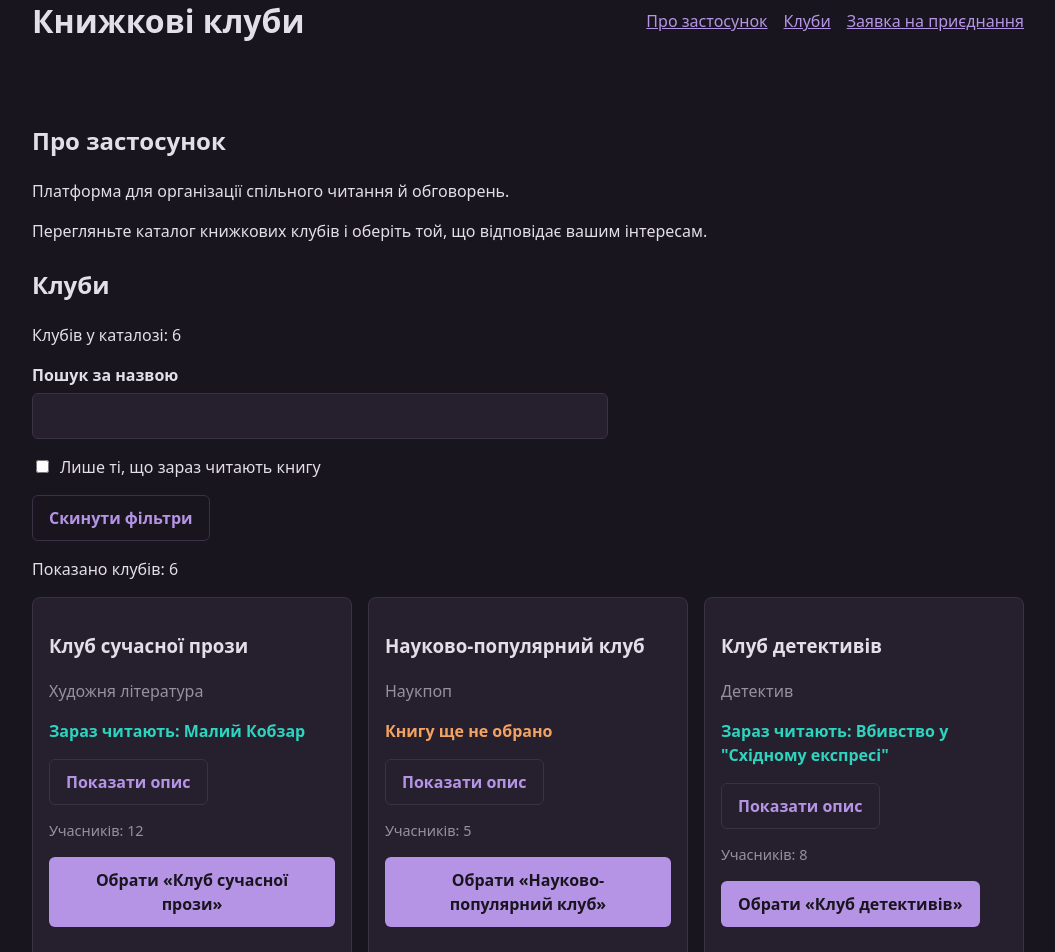
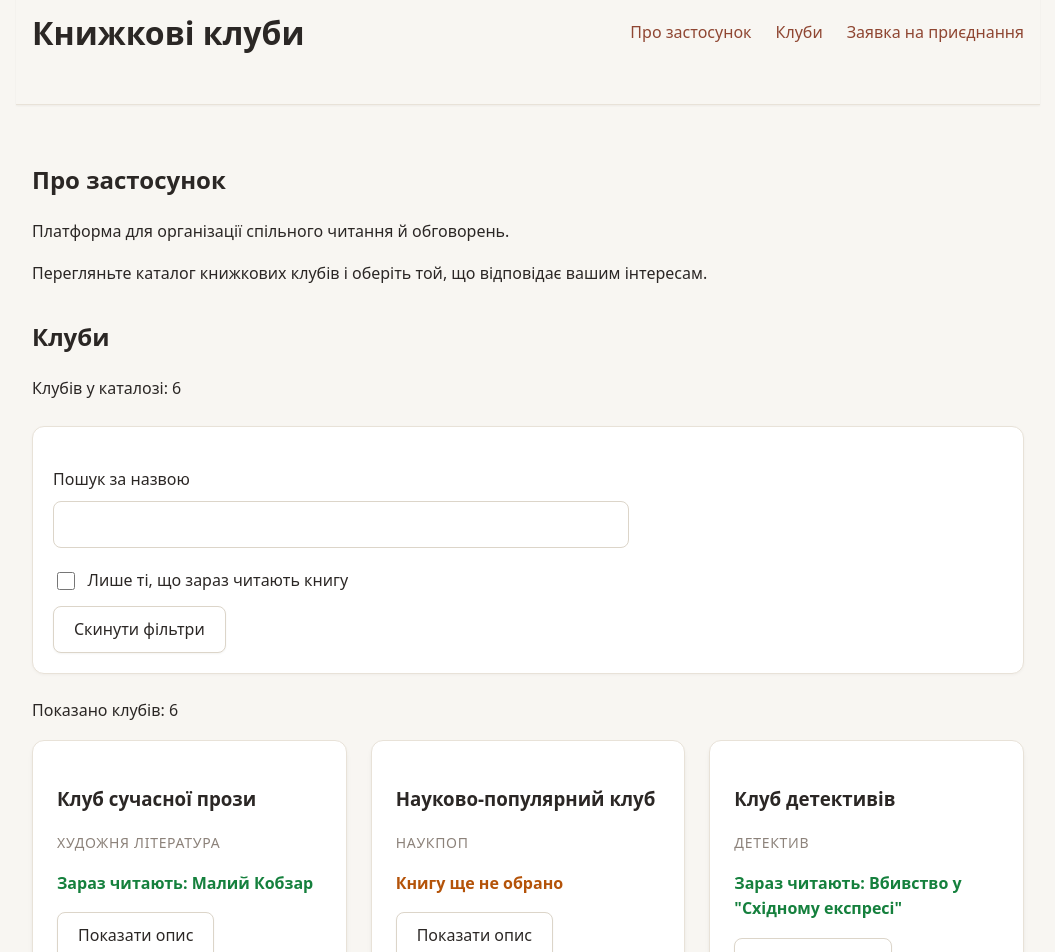
Before and after one commit to ddayeena/book-club-app, a React (Vite) app: page / in a window 1280 px wide. Shown: the part 80-1032 px from the top of the page, without its empty margins (112-1167 px from the left). Built offline with nearby package versions, Linux system fonts and the light colour scheme.

Commit message:
update css

```diff
--- a/src/index.css
+++ b/src/index.css
@@ -1,8 +1,8 @@
 :root {
-  font-family: system-ui, sans-serif;
-  color: #e3dfe8;
-  background: #19151e;
-  line-height: 1.5;
+  font-family: system-ui, -apple-system, sans-serif;
+  color: #2b2725;
+  background: #f8f6f2;
+  line-height: 1.6;
 }
 
 * { box-sizing: border-box; }
@@ -11,7 +11,13 @@ body { margin: 0; }
 main, .site-header, footer {
   max-width: 64rem;
   margin-inline: auto;
-  padding: 1rem;
+  padding: 1.5rem 1rem;
+}
+
+.site-header {
+  border-bottom: 1px solid #e8e2d8;
+  background: #f8f6f2;
+  box-shadow: 0 1px 2px 0 rgba(45, 35, 25, 0.05);
 }
 
 .site-header, nav {
@@ -22,42 +28,81 @@ main, .site-header, footer {
   justify-content: space-between;
 }
 
-a { color: #b594e6; }
-a:focus-visible { outline: 3px solid #b594e6; outline-offset: 4px; }
-section { margin-block: 1.5rem; }
+a {
+  color: #8f4632;
+  text-decoration: none;
+  transition: color 0.2s ease;
+}
 
-/* Картки клубів */
+a:hover {
+  color: #763725;
+}
+
+a:focus-visible {
+  outline: none;
+  box-shadow: 0 0 0 3px rgba(143, 70, 50, 0.25);
+  border-radius: 4px;
+}
+
+section { margin-block: 2rem; }
+
 .club-grid {
   list-style: none;
   padding: 0;
   display: grid;
   grid-template-columns: repeat(auto-fit, minmax(min(100%, 16rem), 1fr));
-  gap: 1rem;
+  gap: 1.5rem;
 }
 
 .club-card {
   height: 100%;
-  padding: 1rem;
-  border: 1px solid #3a3145;
-  border-radius: 0.5rem;
-  background: #26202e;
+  padding: 1.5rem;
+  border: 1px solid #e8e2d8;
+  border-radius: 12px;
+  background: #ffffff;
+  box-shadow: 0 4px 6px -1px rgba(45, 35, 25, 0.05), 0 2px 4px -1px rgba(45, 35, 25, 0.03);
+  transition: transform 0.2s ease, box-shadow 0.2s ease, border-color 0.2s ease;
 }
 
-.genre { color: #998f9e; }
-.status { font-weight: 600; color: #f4a261; }
-.status.active { color: #2dd4bf; }
-.members { font-size: 0.9rem; color: #998f9e; }
+.club-card:hover {
+  transform: translateY(-4px);
+  box-shadow: 0 10px 15px -3px rgba(45, 35, 25, 0.08), 0 4px 6px -2px rgba(45, 35, 25, 0.04);
+  border-color: #d6ccbe;
+}
+
+.genre {
+  color: #8c827a;
+  font-weight: 500;
+  font-size: 0.875rem;
+  text-transform: uppercase;
+  letter-spacing: 0.05em;
+}
+
+.status {
+  font-weight: 600;
+  color: #b45309;
+}
+
+.status.active {
+  color: #15803d;
+}
+
+.members {
+  font-size: 0.9rem;
+  color: #8c827a;
+}
 
 /* Навігація */
 .site-header nav { display: block; }
 .nav-list {
   display: flex;
   flex-wrap: wrap;
-  gap: 1rem;
+  gap: 1.5rem;
   list-style: none;
   margin: 0;
   padding: 0;
 }
+
 .skip-link {
   display: inline-block;
   margin: 0.5rem 1rem;
@@ -66,85 +111,132 @@ section { margin-block: 1.5rem; }
 /* Форми та поля вводу */
 .form-field {
   display: grid;
-  gap: 0.375rem;
-  margin-block: 1rem;
+  gap: 0.5rem;
+  margin-block: 1.25rem;
   max-width: 36rem;
 }
 
-.form-field label { font-weight: 600; }
+.form-field label {
+  font-weight: 500;
+  color: #2b2725;
+}
 
 .form-field input, .form-field textarea {
   width: 100%;
-  padding: 0.625rem;
-  border-radius: 0.375rem;
-  border: 1px solid #3a3145;
-  background: #26202e;
-  color: #e3dfe8;
+  padding: 0.625rem 0.875rem;
+  border-radius: 8px;
+  border: 1px solid #dcd5c9;
+  background: #ffffff;
+  color: #2b2725;
   font: inherit;
+  transition: all 0.2s ease;
+}
+
+.form-field input:focus, .form-field textarea:focus {
+  outline: none;
+  border-color: #8f4632;
+  box-shadow: 0 0 0 3px rgba(143, 70, 50, 0.2);
 }
 
 .form-field textarea { resize: vertical; }
 
 .form-field input[readOnly] {
-  background: #19151e;
-  color: #998f9e;
+  background: #f0ece5;
+  color: #8c827a;
   cursor: not-allowed;
 }
 
 .field-hint {
   margin: 0;
-  color: #998f9e;
-  font-size: 0.9rem;
+  color: #8c827a;
+  font-size: 0.875rem;
 }
 
 /* Кнопки */
 .form-actions {
   display: flex;
   flex-wrap: wrap;
-  gap: 0.75rem;
+  gap: 1rem;
+  margin-top: 1.5rem;
 }
 
 .app-button {
-  padding: 0.625rem 1rem;
-  border-radius: 0.375rem;
+  padding: 0.625rem 1.25rem;
+  border-radius: 8px;
   border: 1px solid transparent;
   font: inherit;
-  font-weight: 600;
+  font-weight: 500;
   cursor: pointer;
-  transition: opacity 0.2s;
+  transition: all 0.2s ease;
 }
 
 .app-button-primary {
-  background: #b594e6;
-  color: #19151e;
+  background: #8f4632;
+  color: #ffffff;
+  box-shadow: 0 1px 2px rgba(45, 35, 25, 0.1);
+}
+
+.app-button-primary:hover:not(:disabled) {
+  background: #763725;
+  transform: translateY(-1px);
 }
 
 .app-button-secondary {
-  background: transparent;
-  color: #b594e6;
-  border-color: #3a3145;
+  background: #ffffff;
+  color: #2b2725;
+  border-color: #dcd5c9;
+  box-shadow: 0 1px 2px rgba(45, 35, 25, 0.05);
+}
+
+.app-button-secondary:hover:not(:disabled) {
+  background: #f0ece5;
 }
 
 .app-button:disabled {
-  opacity: 0.5;
+  opacity: 0.6;
   cursor: not-allowed;
+  transform: none;
 }
 
-button:focus-visible, input:focus-visible, textarea:focus-visible {
-  outline: 3px solid currentColor;
-  outline-offset: 3px;
+/* Фільтри */
+.catalog-filters {
+  margin-block: 1.5rem;
+  padding: 1.25rem;
+  background: #ffffff;
+  border: 1px solid #e8e2d8;
+  border-radius: 12px;
+  box-shadow: 0 1px 3px rgba(45, 35, 25, 0.04);
 }
 
-.catalog-filters { margin-block: 1rem; }
 .checkbox-field {
   display: flex;
   align-items: center;
-  gap: 0.5rem;
-  margin-block: 1rem;
+  gap: 0.625rem;
+  margin-block: 0.75rem;
 }
-.checkbox-field input { width: auto; }
-.selection-note { font-weight: 600; }
+
+.checkbox-field input {
+  width: 1.1rem;
+  height: 1.1rem;
+  accent-color: #8f4632;
+  cursor: pointer;
+}
+
+.selection-note {
+  font-weight: 500;
+  color: #8f4632;
+}
+
 button[aria-pressed="true"] {
-  outline: 2px solid currentColor;
-  outline-offset: 3px;
+  border-color: #8f4632;
+  background: #f0ece5;
+  color: #763725;
 }
+
+footer {
+  border-top: 1px solid #e8e2d8;
+  color: #8c827a;
+  font-size: 0.9rem;
+  text-align: center;
+  margin-top: 2rem;
+}
```
